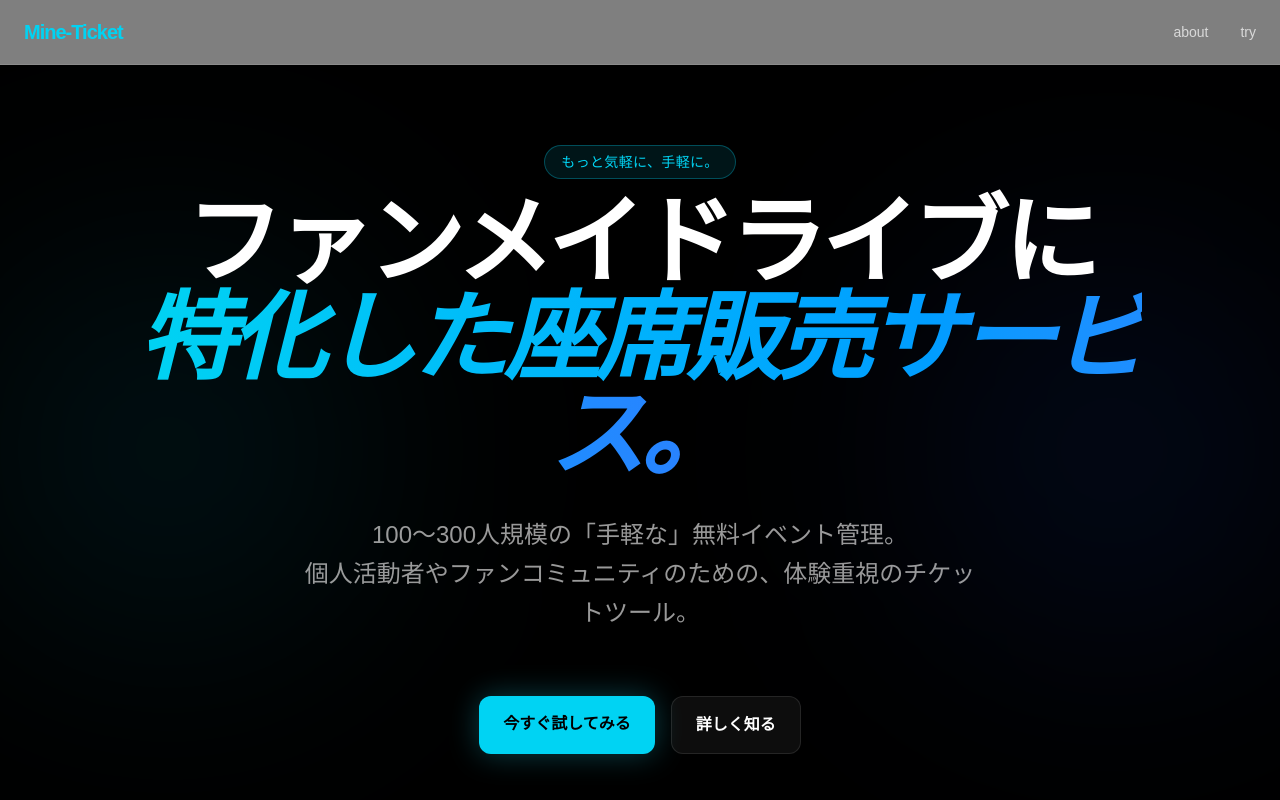
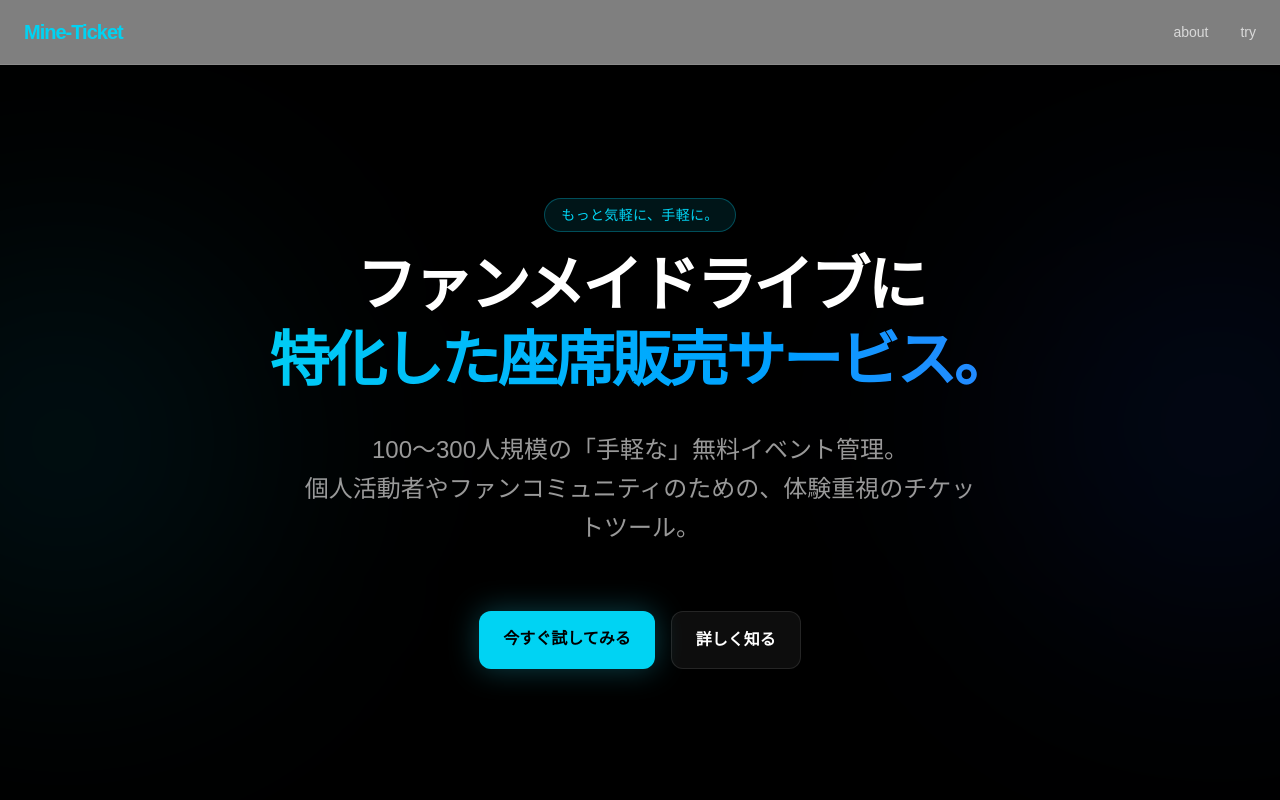
Before and after one commit to nmst0811/mine-ticket, a Next.js app: page / in a window 1280 px wide. Shown: the top 800 px of the page. Built offline with nearby package versions, Linux system fonts and the light colour scheme.

Commit message:
feat: implement server actions for event creation, seat generation, and booking management.

```diff
--- a/src/app/actions.ts
+++ b/src/app/actions.ts
@@ -17,9 +17,9 @@
       title: formData.title,
       date: formData.date,
       type: formData.type,
-      rowRange: formData.type === 'SEATING' ? formData.rowRange : null,
-      colRange: formData.type === 'SEATING' ? formData.colRange : null,
-      capacity: formData.type === 'NUMBERED' ? formData.capacity : null,
+      rowRange: formData.type === 'SEATING' ? (formData.rowRange ?? null) : null,
+      colRange: formData.type === 'SEATING' ? (formData.colRange ?? null) : null,
+      capacity: formData.type === 'NUMBERED' ? (formData.capacity ?? null) : null,
     }
   });
 
--- a/src/app/page.tsx
+++ b/src/app/page.tsx
@@ -6,14 +6,14 @@
   return (
     <div className="flex flex-col items-center bg-black overflow-hidden">
       {/* Hero Section */}
-      <section className="flex flex-col items-center justify-center min-h-[calc(100vh-64px)] px-6 py-20 text-center relative">
-        <div className="max-w-5xl space-y-8 relative z-10">
+      <section className="w-full flex flex-col items-center justify-center min-h-[calc(100vh-64px)] px-6 py-20 text-center relative">
+        <div className="max-w-4xl w-full space-y-8 relative z-10">
           <div className="inline-block px-4 py-1.5 mb-4 rounded-full border border-cyan-400/30 bg-cyan-400/10 text-cyan-400 text-sm font-medium tracking-wide animate-fade-in">
             もっと気軽に、手軽に。
           </div>
-          <h1 className="text-4xl sm:text-6xl md:text-8xl font-extrabold tracking-tighter text-white">
-            ファンメイドライブに<br />
-            <span className="bg-gradient-to-r from-cyan-400 to-blue-500 bg-clip-text text-transparent italic">
+          <h1 className="text-4xl sm:text-5xl md:text-6xl font-extrabold tracking-tighter text-white leading-tight">
+            ファンメイドライブに
+            <span className="bg-gradient-to-r from-cyan-400 to-blue-500 bg-clip-text text-transparent block">
               特化した座席販売サービス。
             </span>
           </h1>
```
